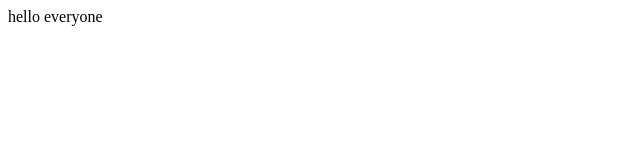
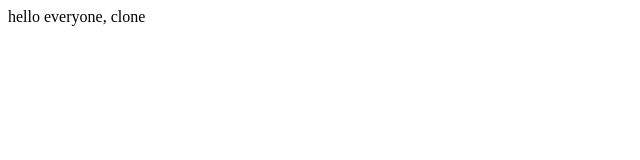
Before and after one commit to Nahid432/app, a website: page index.html in a window 1280 px wide. Shown: the full height of the page, 0-640 px from the left. Drawn offline with Linux system fonts and the light colour scheme.

Commit message:
version 13

```diff
--- a/index.html
+++ b/index.html
@@ -1 +1 @@
-<h>hello everyone</h>
+<h>hello everyone, clone</h>
```
